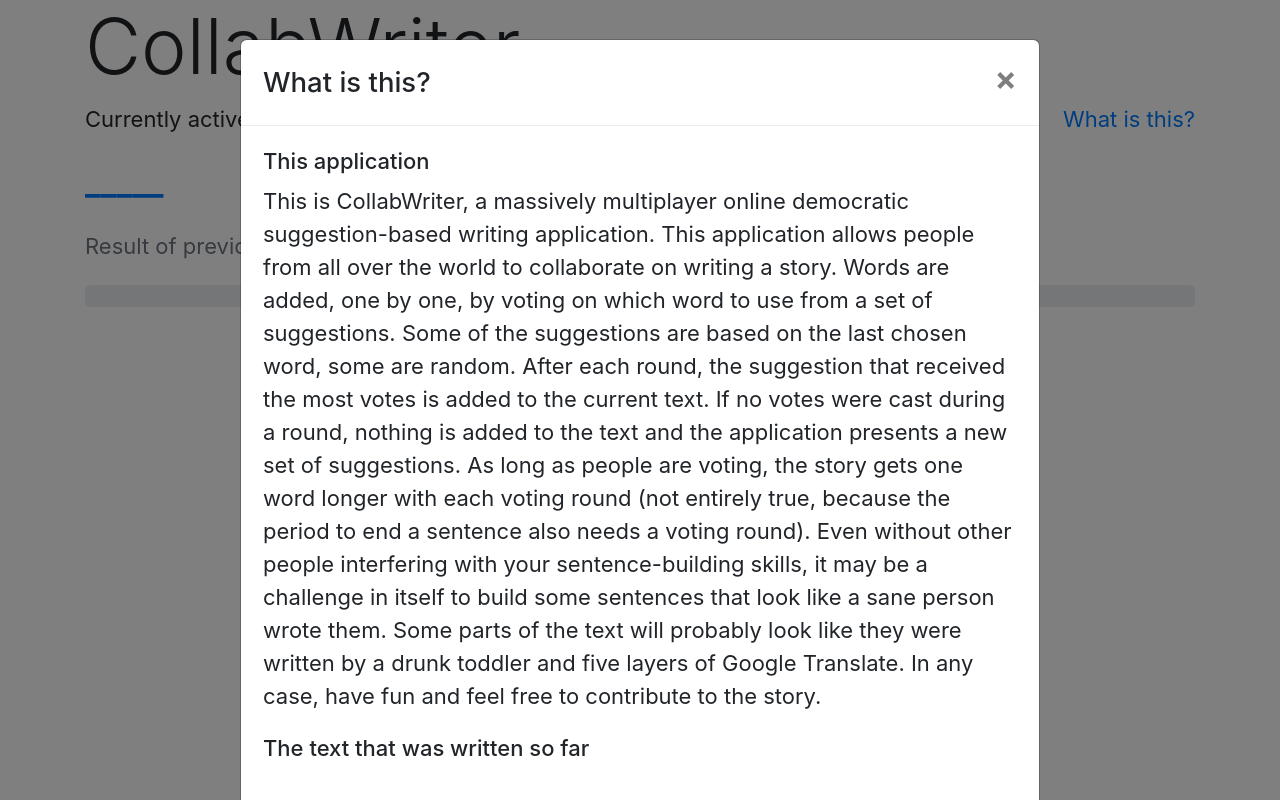
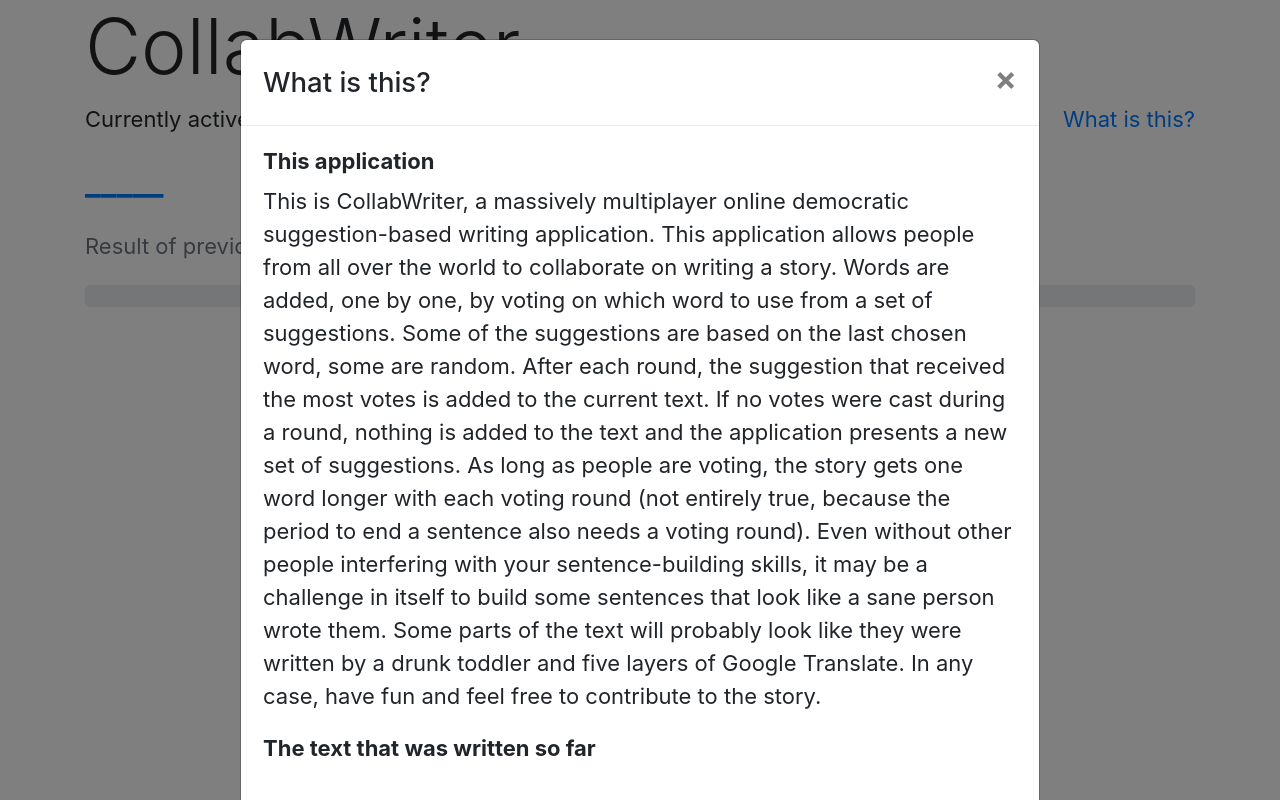
Before and after one commit to mistermicheels/collabwriter, a website: page frontend/index.html in a window 1280 px wide. Both pictures are taken after a click on the button "What is this?". Drawn offline with nearby package versions, Linux system fonts and the light colour scheme.

Commit message:
improved cross-browser behavior for info modal subtitles

```diff
--- a/frontend/index.html
+++ b/frontend/index.html
@@ -37,9 +37,9 @@
                       </button>
                     </div>
                     <div class="modal-body">
-                        <h6>This application</h1>
+                        <h6><strong>This application</strong></h6>
                         <p>This is CollabWriter, a massively multiplayer online democratic suggestion-based writing application. This application allows people from all over the world to collaborate on writing a story. Words are added, one by one, by voting on which word to use from a set of suggestions. Some of the suggestions are based on the last chosen word, some are random. After each round, the suggestion that received the most votes is added to the current text. If no votes were cast during a round, nothing is added to the text and the application presents a new set of suggestions. As long as people are voting, the story gets one word longer with each voting round (not entirely true, because the period to end a sentence also needs a voting round). Even without other people interfering with your sentence-building skills, it may be a challenge in itself to build some sentences that look like a sane person wrote them. Some parts of the text will probably look like they were written by a drunk toddler and five layers of Google Translate. In any case, have fun and feel free to contribute to the story.</p>
-                        <h6>The text that was written so far</h1>
+                        <h6><strong>The text that was written so far</strong></h6>
                         <p id="fullTextInModal"></p>
                     </div>
                     <div class="modal-footer">
```
